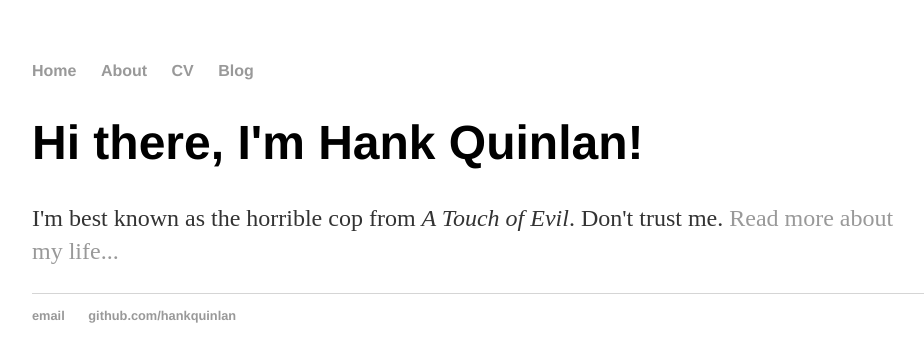
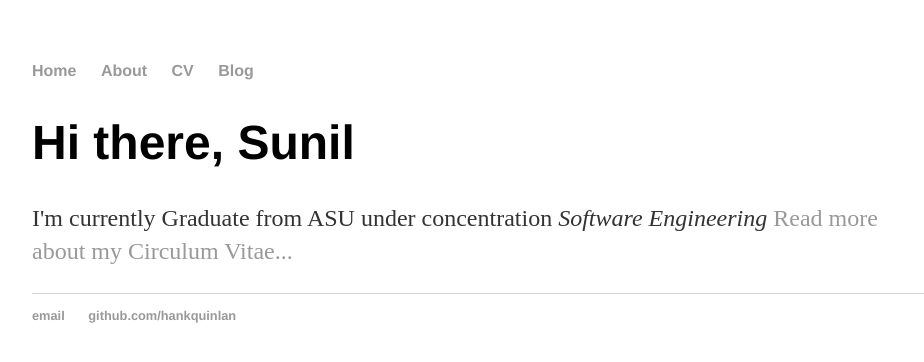
Before and after one commit to sunilgc0/sunilgc0.github.io, a Jekyll site: the page built from index.html, in a window 1280 px wide. Shown: the top 362 px of the page, without its empty margins (160-1084 px from the left). Built offline with Jekyll 4.4.1, drawn with Linux system fonts in a browser that asks for light colours.

Commit message:
beta1
beta1

```diff
--- a/index.html
+++ b/index.html
@@ -1,9 +1,9 @@
 ---
 layout: default
-title: Hank Quinlan, Horrible Cop
+title: Sunil GC
 ---
 
 		<div class="blurb">
-			<h1>Hi there, I'm Hank Quinlan!</h1>
-			<p>I'm best known as the horrible cop from <em>A Touch of Evil</em>. Don't trust me. <a href="/about">Read more about my life...</a></p>
+			<h1>Hi there, Sunil</h1>
+			<p>I'm currently Graduate from ASU under concentration <em>Software Engineering</em> <a href="/about">Read more about my Circulum Vitae...</a></p>
 		</div>
```
